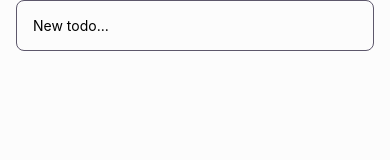
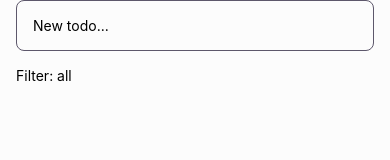
Before and after one commit to dGalitsky/todo-react-native, a React Native app: screen / in a window 390 px wide. Shown: the top 160 px of the page. Built offline with nearby package versions, Linux system fonts and the light colour scheme.

Commit message:
Add basic filtering

```diff
--- /dev/null
+++ b/src/components/Filter.tsx
@@ -0,0 +1,35 @@
+import { Text, TouchableOpacity } from "react-native"
+import React from "react"
+
+export enum EFilter {
+  All = "all",
+  Active = "active",
+  Completed = "completed",
+}
+
+interface IFilterProps {
+  filter: EFilter
+  onChange: (filter: EFilter) => void
+}
+
+export const Filter = ({ filter, onChange }: IFilterProps) => {
+  const onPress = () => {
+    switch (filter) {
+      case EFilter.All:
+        onChange(EFilter.Active)
+        break
+      case EFilter.Active:
+        onChange(EFilter.Completed)
+        break
+      case EFilter.Completed:
+        onChange(EFilter.All)
+        break
+    }
+  }
+
+  return (
+    <TouchableOpacity onPress={onPress}>
+      <Text>Filter: {filter}</Text>
+    </TouchableOpacity>
+  )
+}
--- a/src/components/TodoList.tsx
+++ b/src/components/TodoList.tsx
@@ -1,19 +1,40 @@
-import React from "react"
-import { FlatList, StyleSheet, View } from "react-native"
+import React, { useCallback, useMemo, useState } from "react"
+import { FlatList, ListRenderItem, StyleSheet, View } from "react-native"
 import { spacing } from "../constants/style"
 import { useTodosQuery } from "../hooks/useTodosQuery"
 import { AddTodo } from "./AddTodo"
+import { EFilter, Filter } from "./Filter"
 import { Todo } from "./Todo"
 
 export const TodoList = () => {
   const { todos, addTodo } = useTodosQuery()
+  const [filter, setFilter] = useState<EFilter>(EFilter.All)
+
+  const onFilterChange = (filter: EFilter) => {
+    setFilter(filter)
+  }
+
+  const renderTodo: ListRenderItem<ITodo> = useCallback(
+    ({ item }) => {
+      switch (filter) {
+        case EFilter.All:
+          return <Todo {...item} />
+        case EFilter.Active:
+          return !item.completed ? <Todo {...item} /> : null
+        case EFilter.Completed:
+          return item.completed ? <Todo {...item} /> : null
+      }
+    },
+    [filter]
+  )
 
   return (
     <View style={styles.container}>
       <AddTodo onSubmit={addTodo} />
+      <Filter filter={filter} onChange={onFilterChange} />
       <FlatList
         data={todos}
-        renderItem={({ item }) => <Todo {...item} />}
+        renderItem={renderTodo}
         keyExtractor={item => item.id}
       />
     </View>
```
